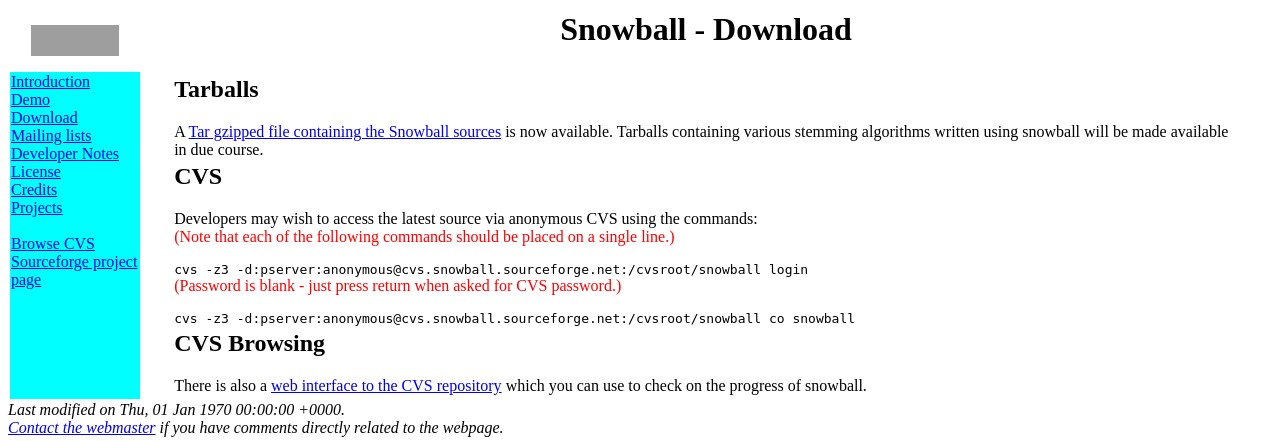
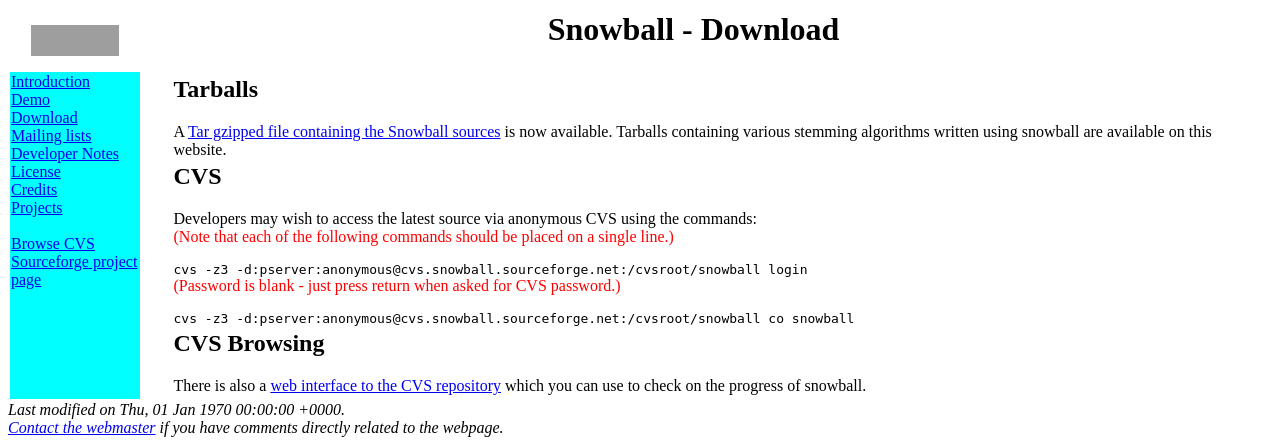
Before and after one commit to snowballstem/snowball-website, a PHP site: page /download.php in a window 1280 px wide. Shown: the top 441 px of the page. Run offline with PHP 8.4, Linux system fonts and the light colour scheme; grey boxes are pictures that could not be loaded.

Commit message:
Text of download.php brought up to date
git-svn-id: svn+userv://snowball.tartarus.org/snowball/trunk/website@92 633ccae0-01f4-0310-8c99-d3591da6f01f

```diff
--- a/download.php
+++ b/download.php
@@ -8,7 +8,8 @@
 
 A <A HREF="texts/snowball.tgz">Tar gzipped file containing the Snowball sources</A> is now available.
 
-Tarballs containing various stemming algorithms written using snowball will be made available in due course.
+Tarballs containing various stemming algorithms written using snowball
+are available on this website.
 
 </TD></TR>
 <TR><TD>
```
